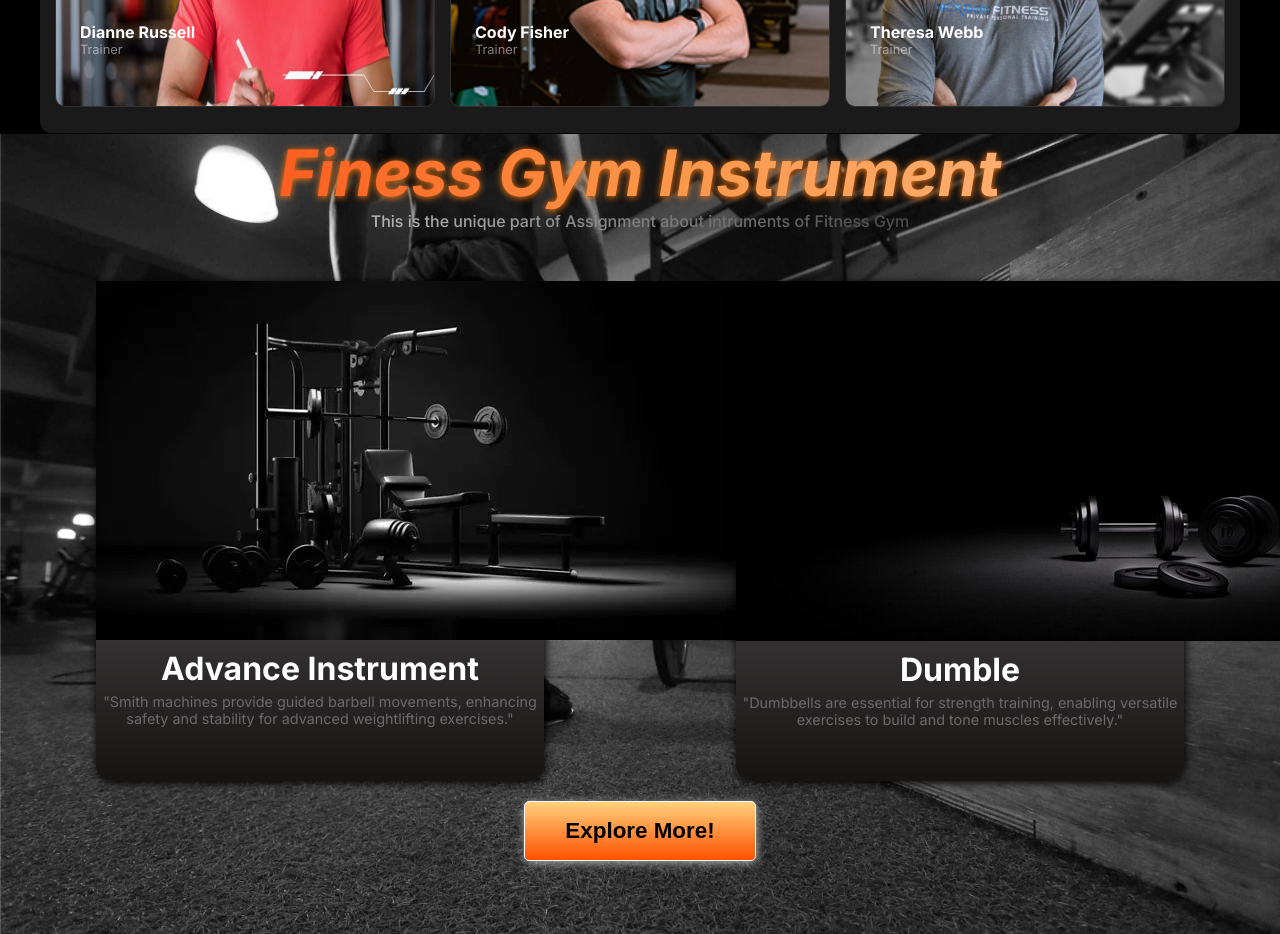
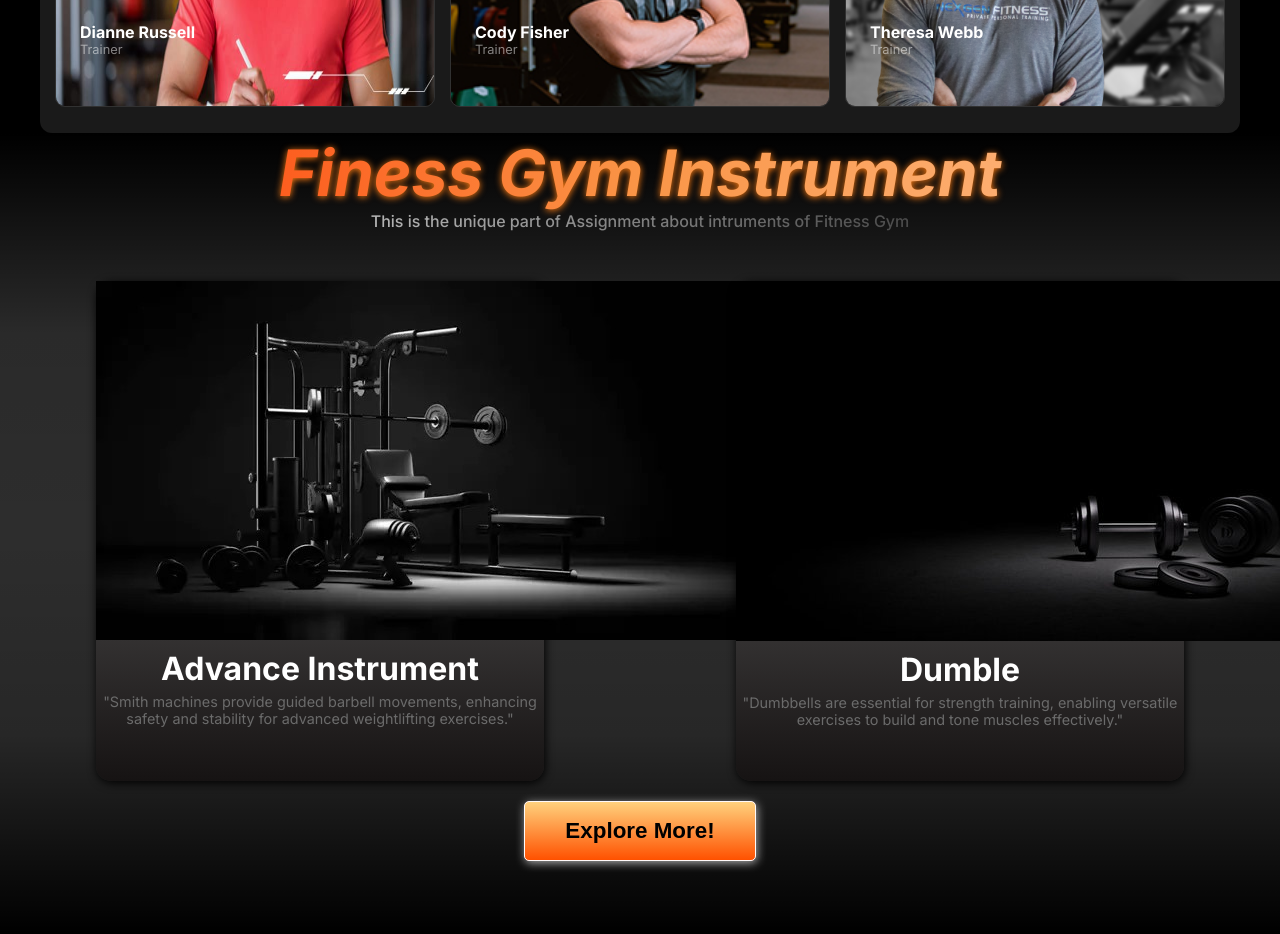
Before and after one commit to rifayethasan11/assignment-two, a plain HTML site: page index.html in a window 1280 px wide. Shown: the part 3000-3934 px from the top of the page. Drawn offline with Linux system fonts and the light colour scheme; a web font is replaced by a local one.

Commit message:
assignment updated

```diff
--- a/styles/style.css
+++ b/styles/style.css
@@ -437,8 +437,7 @@ body {
 .unique-container {
     min-height: 800px;
     max-width: 100%;
-    background-color: rgba(230, 83, 60, 0.356);
-    background-image: url(/images/kk.jpg);
+    background-image: linear-gradient(180deg,rgb(0, 0, 0), rgba(0, 0, 0, 0.836), rgba(0, 0, 0, 0.822), rgba(0, 0, 0, 0.849), rgba(0, 0, 0, 1));
     background-size: cover;
 }
 
```
Also changed, not shown: 1 other file.
